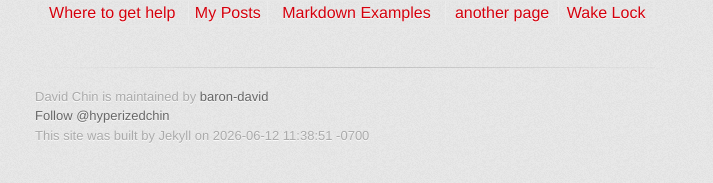
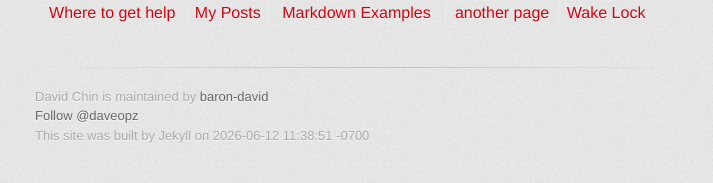
Before and after one commit to baron-david/dchin.me_jekyll, a Jekyll site: the page built from index.md, in a window 1280 px wide. Shown: the part 672-855 px from the top of the page, without its empty margins (295-1008 px from the left). Built offline with Jekyll 4.4.1, drawn with Linux system fonts in a browser that asks for light colours; some web fonts are replaced; comment, search, counter and statistics services are not loaded; our own code applies the rules of GitHub Pages for plain Markdown files.

Commit message:
Update default.html

```diff
--- a/_layouts/default.html
+++ b/_layouts/default.html
@@ -98,7 +98,7 @@
           {{ site.title | default: site.github.repository_name }} is maintained by <a href="{{ site.github.owner_url }}">{{ site.github.owner_name }}</a><br>
         {% endif %}
           <!-- This is your footer. -->
-			<a href="https://twitter.com/hyperizedchin?ref_src=twsrc%5Etfw" class="twitter-follow-button" data-show-count="false">Follow @hyperizedchin</a><script async src="https://platform.twitter.com/widgets.js" charset="utf-8"></script>
+			<a href="https://twitter.com/daveopz?ref_src=twsrc%5Etfw" class="twitter-follow-button" data-show-count="false">Follow @daveopz</a><script async src="https://platform.twitter.com/widgets.js" charset="utf-8"></script>
 			<br />This site was built by Jekyll on {{ site.time }} <br />
 <!--			Here is a <a href='./examples.html'>link</a> to an example markup page.
 -->
```
